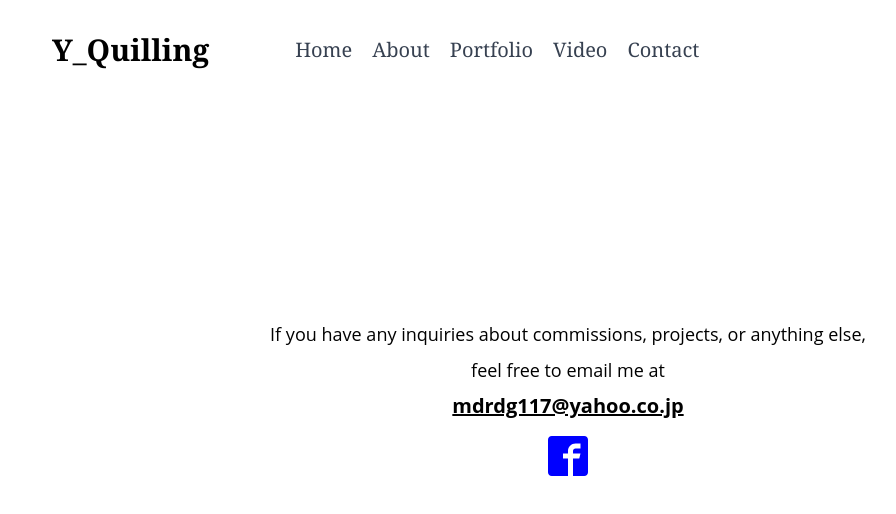
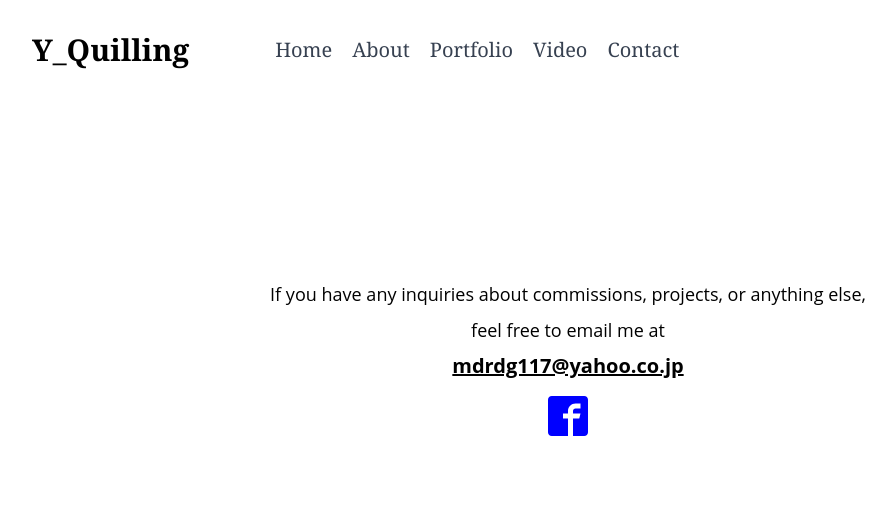
Before and after one commit to younghye/y_quilling, a React (Create React App) app: page /contact in a window 1280 px wide. Shown: the top 514 px of the page, without its empty margins (72-968 px from the left). Built offline with nearby package versions, Linux system fonts and the light colour scheme.

Commit message:
header sticky

```diff
--- a/src/components/Header.tsx
+++ b/src/components/Header.tsx
@@ -6,8 +6,8 @@ export default function Header() {
   const [menuToggle, setMenuToggle] = useState(false);
   return (
     <>
-      <nav className="relative z-10">
-        <div className="flex justify-between font-serif py-5 px-8 mb-4">
+      <nav className="sticky top-0 z-10 bg-white">
+        <div className="flex justify-between font-serif py-5 px-3 mb-4">
           <div className="flex items-center">
             <div>
               <a className="flex mr-24" href={"/home"}>
--- a/src/pages/Contact.tsx
+++ b/src/pages/Contact.tsx
@@ -3,7 +3,7 @@ import { ImFacebook2 } from "react-icons/im";
 export default function Contact() {
   return (
     <>
-      <div className="flex justify-center items-center h-[73vh]">
+      <div className="flex justify-center items-center h-[63vh]">
         <div className="text-lg leading-loose">
           <p>
             If you have any inquiries about commissions, projects, or anything
```
